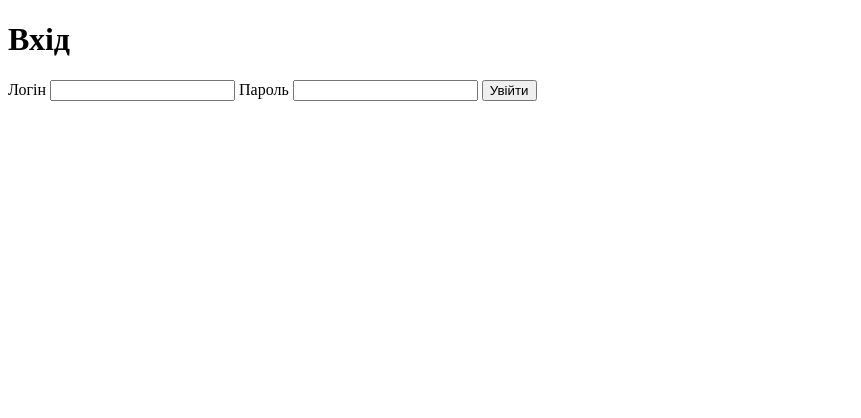
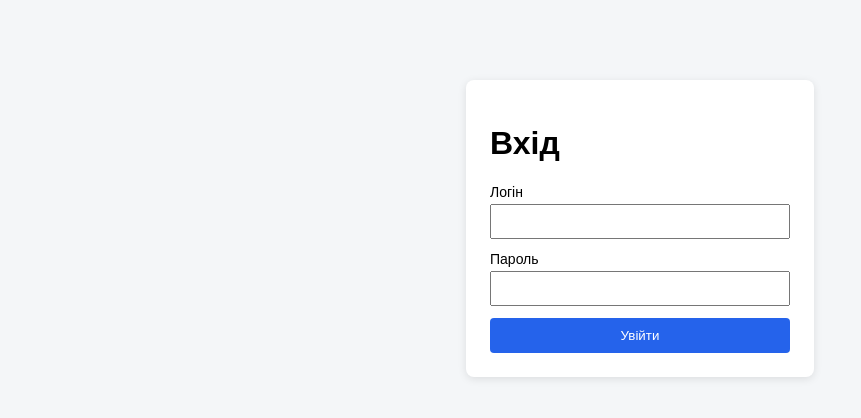
Before and after one commit to Rostik-afk/lab1, a plain HTML site: page login.html in a window 1280 px wide. Shown: the whole page, without its empty margins (0-861 px from the left). Drawn offline with Linux system fonts and the light colour scheme.

Commit message:
Style login form with basic CSS

```diff
--- a/login.html
+++ b/login.html
@@ -3,6 +3,15 @@
 <head>
     <meta charset="UTF-8">
     <title>Login</title>
+    <style>
+        body { font-family: Arial, sans-serif; background: #f4f6f8; }
+        .login { width: 300px; margin: 80px auto; background: #fff;
+                 padding: 24px; border-radius: 8px; box-shadow: 0 2px 8px rgba(0,0,0,.1); }
+        label { display: block; margin-bottom: 12px; font-size: 14px; }
+        input { width: 100%; padding: 8px; margin-top: 4px; box-sizing: border-box; }
+        button { width: 100%; padding: 10px; background: #2563eb; color: #fff;
+                 border: none; border-radius: 4px; cursor: pointer; }
+    </style>
 </head>
 <body>
     <main class="login">
```
